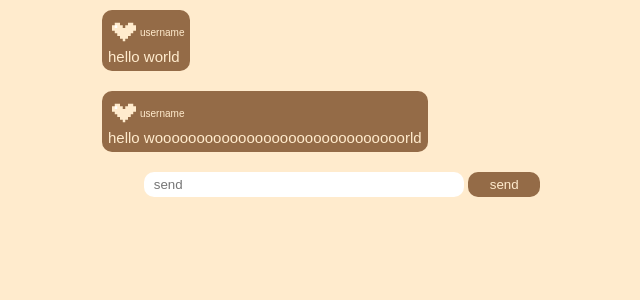
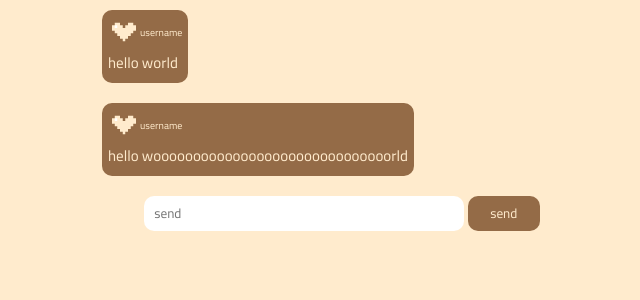
Before and after one commit to EnissayCula/qhiwa, a PHP site: page /chatroom.html in a window 1280 px wide. Shown: the top 300 px of the page, without its empty margins (298-938 px from the left). Run offline with PHP 8.4, Linux system fonts and the light colour scheme.

Commit message:
ajoutit font f css d chatroom

```diff
--- a/styles/chatroom.css
+++ b/styles/chatroom.css
@@ -1,3 +1,4 @@
+@import url('https://fonts.googleapis.com/css2?family=Cairo:wght@200;300;400;500;600;700;800;900;1000&display=swap');
 .main-chat {
     display: flex;
     justify-content: center;
```
